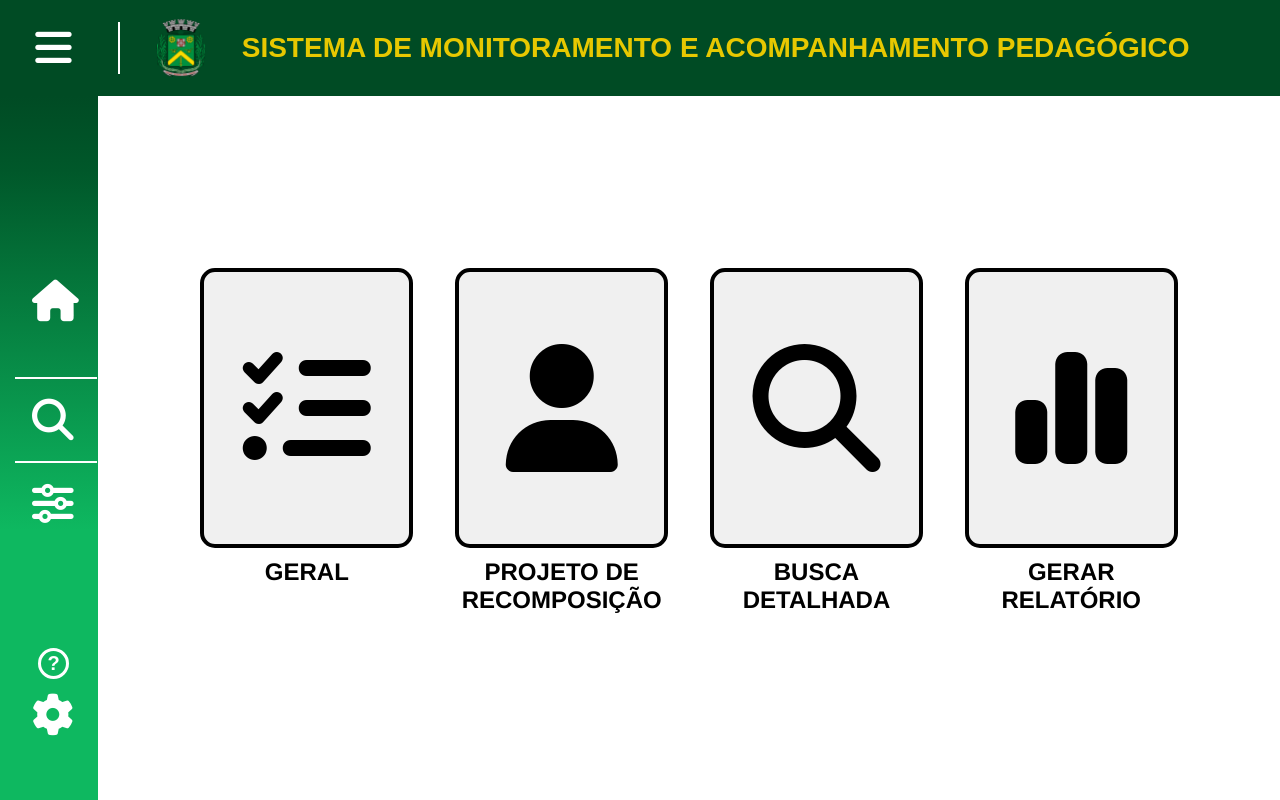
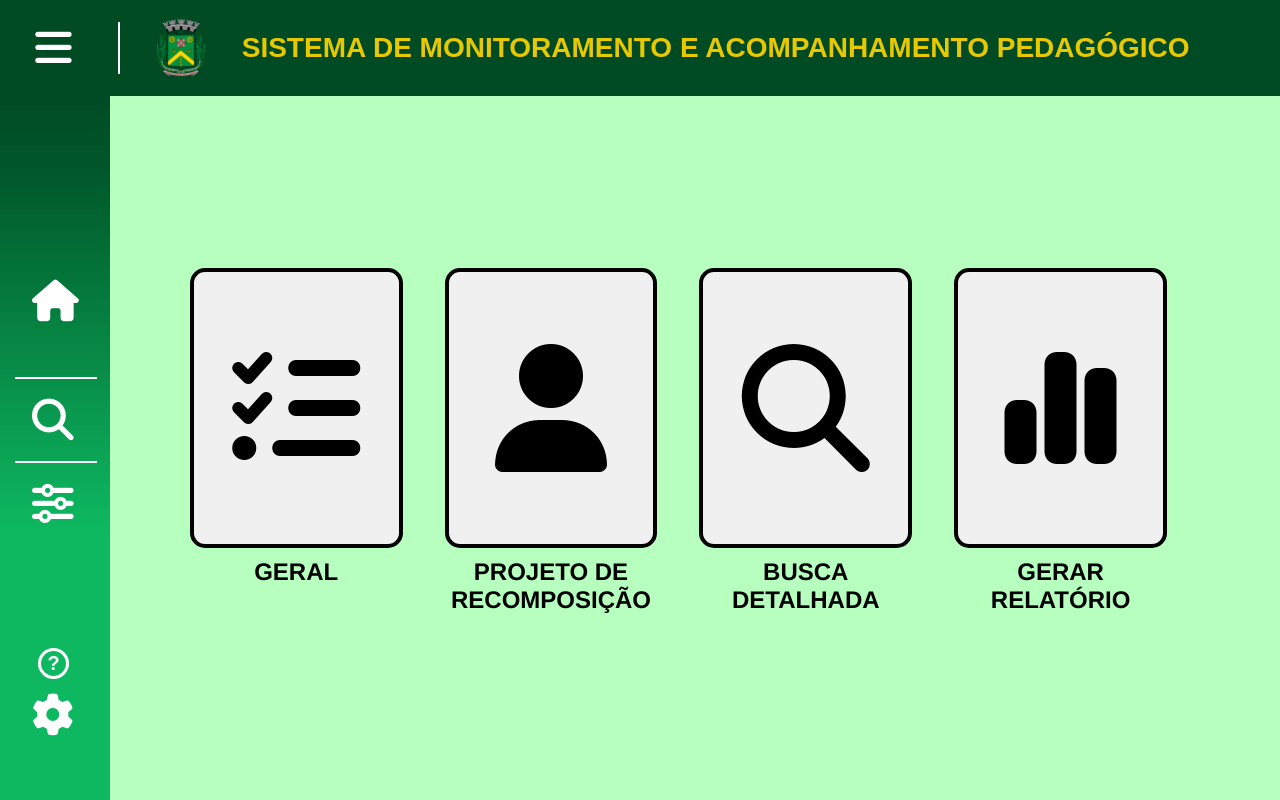
Before and after one commit to viniciuspaschoal/pjt_SIMAP, a React (Vite) app: page / in a window 1280 px wide. Built offline with nearby package versions, Linux system fonts and the light colour scheme.

Commit message:
criação estados nav e home *nav necessário ajuste

```diff
--- a/src/components/Container.jsx
+++ b/src/components/Container.jsx
@@ -6,7 +6,10 @@ import { useState } from 'react'
 
 function Container(){
     const [estadoMenu, setEstadoMenu] = useState('close')
+    const [estadoHome, setEstadoHome] = useState('home')
 
+
+    //função para abrir e fechar menu
     function clickMenu() {
         if (estadoMenu === 'close') {
             setEstadoMenu('open')
@@ -17,14 +20,58 @@ function Container(){
         }
     }
 
+    //função gerar estados para itens da nav
+    function clickHome(){
+        setEstadoHome('home')
+        console.log(estadoHome)
+    }
+    function clickBusca(){
+        setEstadoHome('busca')
+        console.log(estadoHome)
+    }
+    function clickFilter(){
+        setEstadoHome('filtro')
+        console.log(estadoHome)
+    }
+    function clickGuide(){
+        setEstadoHome('guide')
+        console.log(estadoHome)
+    }
+    function clickSettings(){
+        setEstadoHome('settings')
+        console.log(estadoHome)
+    }
+
+    //função vai gerar estados para itens Home
+    function clickGeral(){
+        setEstadoHome('geral')
+        console.log('geral')
+    }
+
+    function clickPJ(){
+        setEstadoHome('projeto')
+        console.log('projeto')
+    }
+
+    function clickSearch(){
+        setEstadoHome('busca')
+        console.log('busca')
+    }
+
+    function clickGauge(){
+        setEstadoHome('relatorio')
+        console.log('relatorio')
+    }
+
 
     return(
         <>
             <Header estadoMenu={estadoMenu} clickMenu={clickMenu}/>
 
             <div className='flex-conteudo'>
-                <NavComands estadoMenuLateral={estadoMenu} />
-                <HeroHome />
+                <NavComands estadoMenuLateral={estadoMenu} clickHome={clickHome} clickBusca={clickBusca} clickFilter={clickFilter} clickGuide={clickGuide} clickSettings={clickSettings}/>
+
+                <HeroHome estadoHome={estadoHome} clickGauge={clickGauge} clickGeral={clickGeral} clickPJ={clickPJ} clickSearch={clickSearch}/>
             </div>
 
         </>
--- a/src/components/HeroHome.jsx
+++ b/src/components/HeroHome.jsx
@@ -1,45 +1,43 @@
 import './heroHome.css'
+import { useState } from 'react'
 
-function HeroHome(){
+function HeroHome({clickGeral, clickPJ, clickSearch, clickGauge, estadoHome}){
+
     return(
         <>
             <div className='home'>
 
 
-                    <div className="itens-home">
+                    <div className="itens-home" onClick={clickGeral}>
                         <div className="div-icons">
-                            <i class="fa-solid fa-list-check icon-home"></i>
+                            <i className="fa-solid fa-list-check icon-home"></i>
                         </div>
                         <h2 className="title-itens">
                             GERAL
                         </h2>
                     </div>
 
-                    <div className="itens-home">
+                    <div className="itens-home" onClick={clickPJ}>
                         <div className="div-icons">
-                            <i class="fa-solid fa-user icon-home"></i>
+                            <i className="fa-solid fa-user icon-home"></i>
                         </div>
                         <h2 className="title-itens">
                             PROJETO DE RECOMPOSIÇÃO
                         </h2>
                     </div>
 
-
-
-
-
-                    <div className="itens-home">
+                    <div className="itens-home" onClick={clickSearch}>
                         <div className="div-icons">
-                            <i class="fa-solid fa-magnifying-glass icon-home"></i>
+                            <i className="fa-solid fa-magnifying-glass icon-home"></i>
                         </div>
                         <h2 className="title-itens">
                             BUSCA DETALHADA
                         </h2>
                     </div>
 
-                    <div className="itens-home">
+                    <div className="itens-home" onClick={clickGauge}>
                         <div className="div-icons">
-                            <i class="fa-solid fa-chart-simple icon-home"></i>
+                            <i className="fa-solid fa-chart-simple icon-home"></i>
                         </div>
                         <h2 className="title-itens">
                             GERAR RELATÓRIO
--- a/src/components/NavComands.jsx
+++ b/src/components/NavComands.jsx
@@ -1,7 +1,7 @@
 import '../components/navComands.css'
 
 
-function NavComands({estadoMenuLateral}) {
+function NavComands({estadoMenuLateral, clickHome, clickBusca, clickFilter, clickGuide, clickSettings}) {
 
     return (
         <>
@@ -9,18 +9,18 @@ function NavComands({estadoMenuLateral}) {
             {estadoMenuLateral === 'close' &&(
                 <nav className="menu-lateral">
                     <div className="container-icons">
-                        <i className="fa-solid fa-house house"></i>
+                        <i className="fa-solid fa-house house" onClick={clickHome}></i>
                         <div className="separador-dois"></div>
-                        <i className="fa-solid fa-magnifying-glass lupa"></i>
+                        <i className="fa-solid fa-magnifying-glass lupa" onClick={clickBusca}></i>
                         <div className="separador-dois"></div>
-                        <div className="escrita-filter">
+                        <div className="escrita-filter" onClick={clickFilter}>
                             <i className="fa-solid fa-sliders filtro_btn"></i>
                         </div>
                         <div className="confing-buttons">
-                            <div className="duvidas">
+                            <div className="duvidas" onClick={clickGuide}>
                                 <p className="interrogacao">?</p>
                             </div>
-                            <i className="fa-solid fa-gear"></i>
+                            <i className="fa-solid fa-gear" onClick={clickSettings}></i>
                         </div>
                     </div>
                 </nav>
@@ -29,28 +29,28 @@ function NavComands({estadoMenuLateral}) {
             {estadoMenuLateral === 'open' && (
                 <nav className="menu-lateral-open">
                     <div className="container-icons">
-                        <div className="escrita-open-house">
+                        <div className="escrita-open-house" onClick={clickHome}>
                             <i className="fa-solid fa-house house"></i>
                             <p className="escrita-open">Início</p>
                         </div>
                         <div className="separador-tres"></div>
-                        <div className="escrita-open-lupa">
+                        <div className="escrita-open-lupa" onClick={clickBusca}>
                             <i className="fa-solid fa-magnifying-glass lupa"></i>
                             <p className="escrita-open">Pesquisar</p>
                         </div>
                         <div className="separador-tres"></div>
-                        <div className="escrita-open-filter">
+                        <div className="escrita-open-filter" onClick={clickFilter}>
                             <i className="fa-solid fa-sliders filtro_btn"></i>
                             <p className="escrita-open">Filtrar</p>
                         </div>
                         <div className="confing-buttons">
-                            <div className="div-duvidas">
+                            <div className="div-duvidas" onClick={clickGuide}>
                                 <div className="duvidas">
                                     <p className="interrogacao">?</p>
                                 </div>
                                 <p className="guia">Guia</p>
                             </div>
-                            <div className="escrita-open-config">
+                            <div className="escrita-open-config" onClick={clickSettings}>
                                 <i className="fa-solid fa-gear"></i>
                                 <p className="escrita-open">Filtrar</p>
                             </div>
--- a/src/components/heroHome.css
+++ b/src/components/heroHome.css
@@ -2,10 +2,12 @@
     display: flex;
     align-items: center;
     justify-content: center;
+    background-color: #b6ffbf;
 
     width: 100%;
+    margin-left: 6%;
     gap: 50px; /* Espaçamento entre as linhas */
-    padding: 20px;
+
 }
 
 .separa-dupla {
@@ -22,6 +24,7 @@
     height: 45vh;
     margin: 0;
     padding: 0;
+    cursor: pointer;
 }
 
 .div-icons {
--- a/src/components/navComands.css
+++ b/src/components/navComands.css
@@ -1,7 +1,7 @@
 
 /*Navegação lateral*/
 .menu-lateral{
-    height: 100%;
+    height: 88%;
     width: 110px;
 
     background: linear-gradient(0deg, #0EB860 38.3%, #00582A 89.3%, #004b24 100%);
@@ -62,7 +62,7 @@
 /*Menu lateral aberto*/
 
 .menu-lateral-open{
-    height: 100%;
+    height: 88%;
     width: 250px;
 
     background: linear-gradient(0deg, #0EB860 38.3%, #00582A 89.3%, #004b24 100%);
@@ -183,5 +183,5 @@
 }
 
 .menu-lateral, .menu-lateral-open{
-    /* position: absolute; */
+    position: absolute;
 }
```
